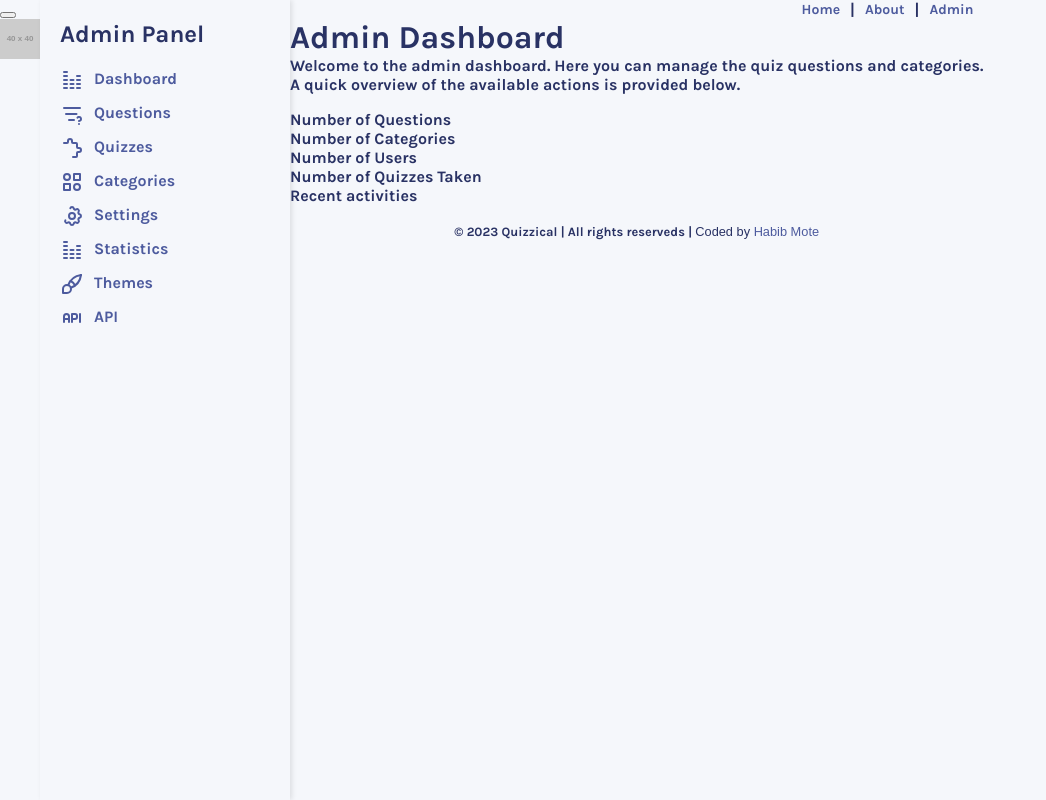
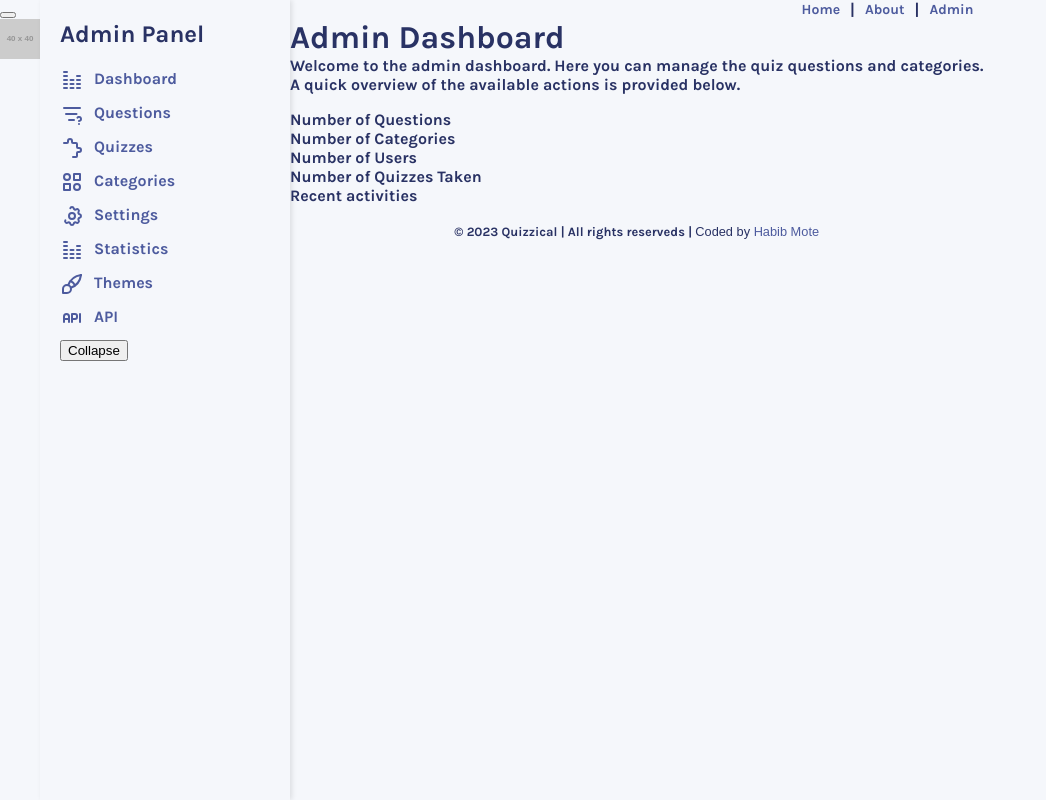
Before and after one commit to habibma/quizzical, a React (Vite) app: page /admin in a window 1280 px wide. Shown: the whole page, without its empty margins (0-1046 px from the left). Built offline with nearby package versions, Linux system fonts and the light colour scheme; no server answers.

Commit message:
feat: to add collapse button to sidebar

```diff
--- a/src/pages/Admin/AdminLayout.jsx
+++ b/src/pages/Admin/AdminLayout.jsx
@@ -1,3 +1,4 @@
+import React, { useState } from "react";
 import { Outlet } from "react-router-dom";
 
 import './AdminLayout.css'
@@ -5,10 +6,16 @@ import Sidebar from "./components/Sidebar/Sidebar";
 import Header from "./components/Header";
 
 const AdminLayout = ({ theme, toggleTheme, pageTitle }) => {
+
+    const [collapsed, setCollapsed] = useState(false);
+
+    const handleToggleSidebar = () => {
+        setCollapsed(!collapsed);
+    }
     return (
         <div className="admin-layout">
             <Header theme={theme} toggleTheme={toggleTheme} pageTitle={pageTitle} />
-            <Sidebar />
+            <Sidebar collapsed={collapsed} handleToggleSidebar={handleToggleSidebar} />
             <main className="admin-main">
                 <Outlet />
             </main>
--- a/src/pages/Admin/components/Sidebar/Sidebar.css
+++ b/src/pages/Admin/components/Sidebar/Sidebar.css
@@ -3,10 +3,19 @@
   background-color: var(--surface-color);
   padding: 20px;
   box-shadow: 2px 0 5px rgba(0, 0, 0, 0.1);
+  transition: width 0.3s ease;
 
     h2 {
         font-size: 1.5rem;
         margin-bottom: 20px;
+    }
+}
+
+.sidebar.collapsed {
+  width: 80px;
+
+    h2 {
+        display: none;
     }
 }
 
--- a/src/pages/Admin/components/Sidebar/Sidebar.jsx
+++ b/src/pages/Admin/components/Sidebar/Sidebar.jsx
@@ -3,9 +3,9 @@ import { sidebarItems } from "./sidebarItems";
 
 import './Sidebar.css';
 
-const Sidebar = () => {
+const Sidebar = ( { collapsed, handleToggleSidebar } ) => {
   return (
-    <aside className="sidebar">
+    <aside className={`sidebar ${collapsed ? 'collapsed' : ''}`}>
       <h2>Admin Panel</h2>
       <nav className="admin-nav">
         <ul className="sidebar-menu">
@@ -18,9 +18,12 @@ const Sidebar = () => {
             />
           ))}
         </ul>
+        <button className="toggle-button" onClick={handleToggleSidebar}>
+          {collapsed ? 'Expand' : 'Collapse'}
+        </button>
       </nav>
     </aside>
   );
-};
+}
 
 export default Sidebar;
```
